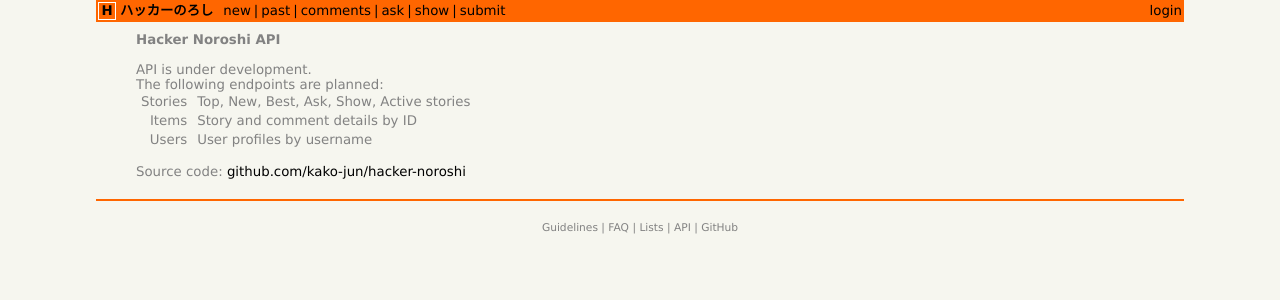
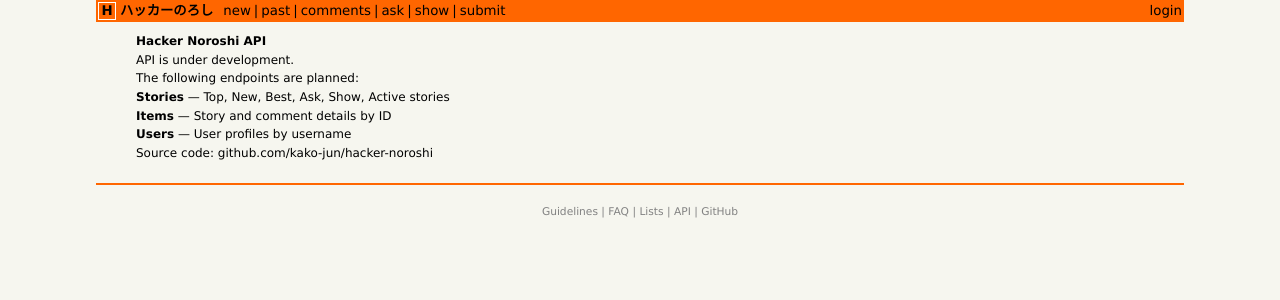
Before and after one commit to kako-jun/hacker-noroshi, a SvelteKit app: page /api-docs in a window 1280 px wide. Shown: the top 300 px of the page. Built offline with nearby package versions, Linux system fonts and the light colour scheme.

Commit message:
fix: kako-jun/hacker-noroshi#4 api-docsページのスタイルをfaq/guidelines準拠に修正

```diff
--- a/src/routes/api-docs/+page.svelte
+++ b/src/routes/api-docs/+page.svelte
@@ -2,31 +2,18 @@
 	<title>API | ハッカーのろし</title>
 </svelte:head>
 
-<div class="hn-form">
+<div style="padding: 10px 0 10px 40px; font-size: 9pt; line-height: 14pt; color: #000000;">
 	<b>Hacker Noroshi API</b>
-	<br /><br />
 
 	<p>API is under development.</p>
 
 	<p>The following endpoints are planned:</p>
 
-	<table>
-		<tbody>
-			<tr>
-				<td>Stories</td>
-				<td>Top, New, Best, Ask, Show, Active stories</td>
-			</tr>
-			<tr>
-				<td>Items</td>
-				<td>Story and comment details by ID</td>
-			</tr>
-			<tr>
-				<td>Users</td>
-				<td>User profiles by username</td>
-			</tr>
-		</tbody>
-	</table>
+	<p>
+		<b>Stories</b> — Top, New, Best, Ask, Show, Active stories<br />
+		<b>Items</b> — Story and comment details by ID<br />
+		<b>Users</b> — User profiles by username
+	</p>
 
-	<br />
 	<p>Source code: <a href="https://github.com/kako-jun/hacker-noroshi">github.com/kako-jun/hacker-noroshi</a></p>
 </div>
```
